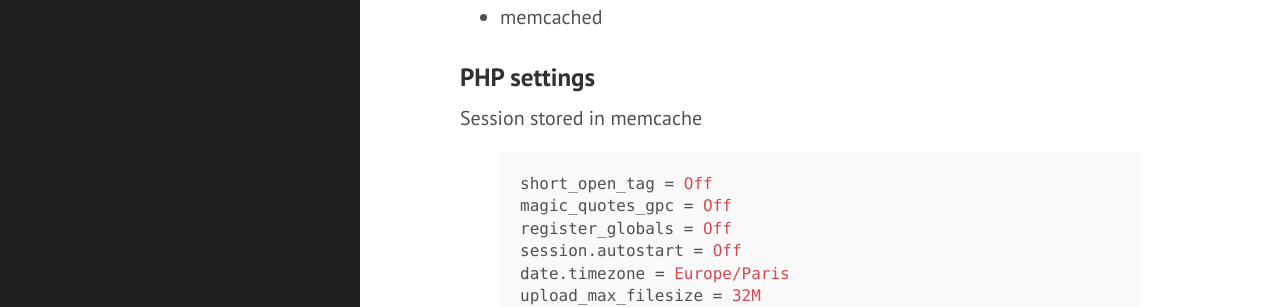
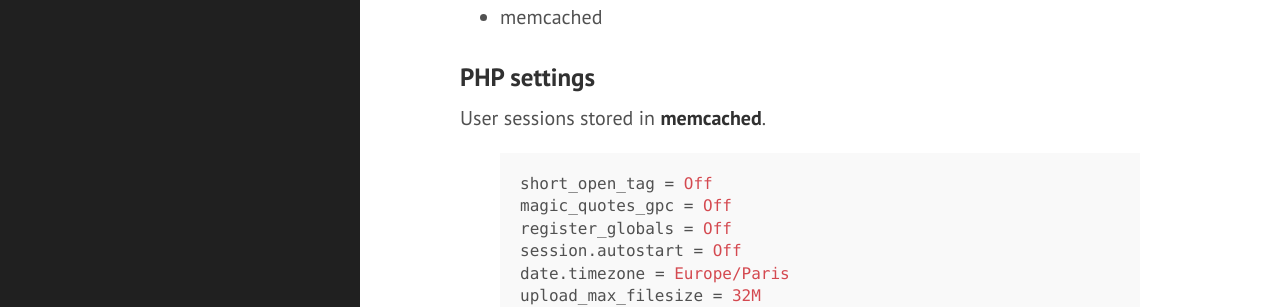
Before and after one commit to le-phare/le-phare.github.io, a Jekyll site: the page built from requirements.md, in a window 1280 px wide and 900 px high, scrolled down 937 px. Shown: the part 155-462 px from the top of the window. Built offline with Jekyll 4.4.1, drawn with Linux system fonts in a browser that asks for light colours; Markdown is read by kramdown in place of the engine named in the settings.

Commit message:
Update requirements.md

```diff
--- a/requirements.md
+++ b/requirements.md
@@ -41,7 +41,7 @@ title: Hosting requirements
 
 ### PHP settings
 
-Session stored in memcache
+User sessions stored in **memcached**.
 
 {% highlight ini %}
 short_open_tag = Off
```
